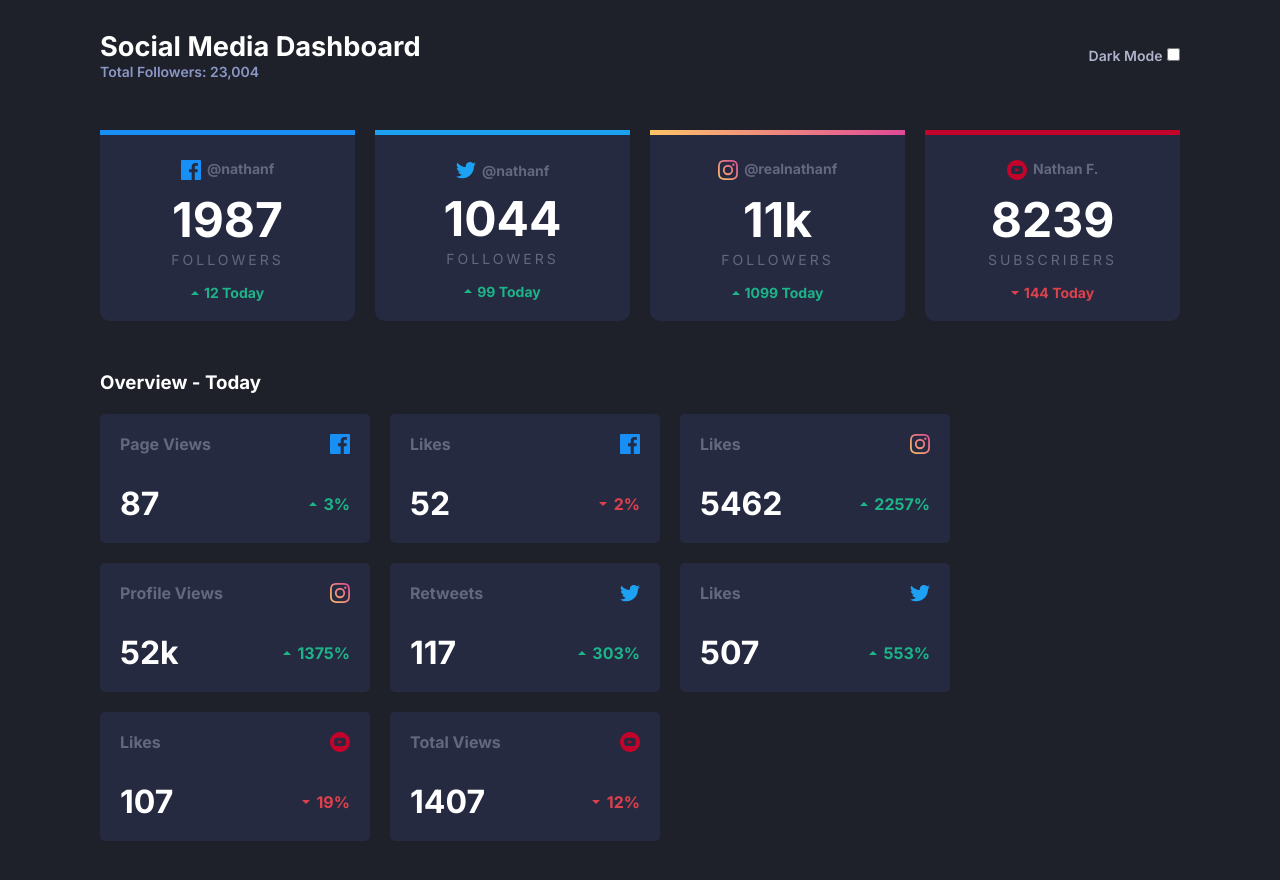
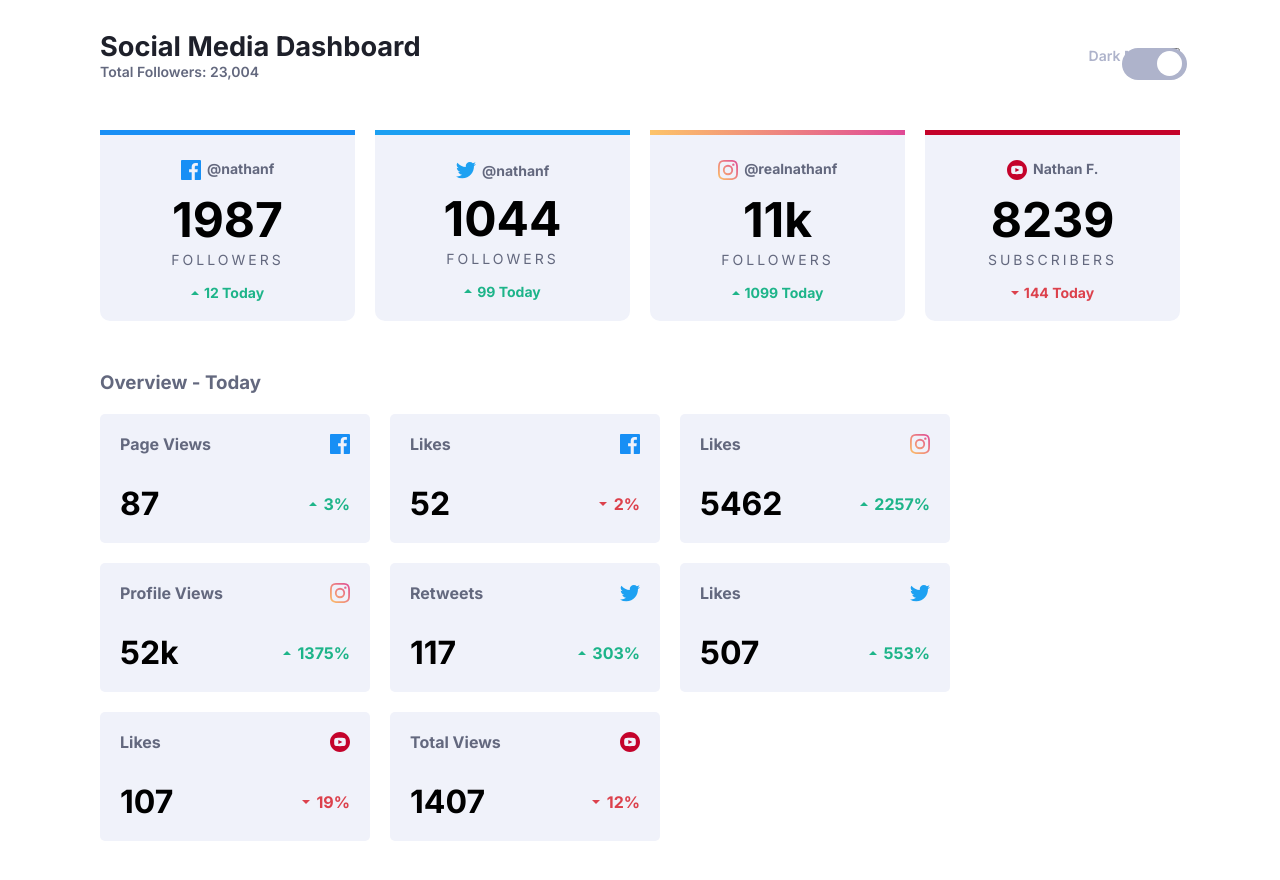
Before and after one commit to Pedro-Vitor-SG/dashboard-with-switcher, a plain HTML site: page index.html in a window 1280 px wide. Drawn offline with Linux system fonts and the light colour scheme.

Commit message:
logica dark mode via verificação de classe no body

```diff
--- a/css/style.css
+++ b/css/style.css
@@ -39,6 +39,7 @@
 }
 
 body {
+    transition: .5s;
     background-color: var(--light-bg);
     padding: 30px 0 0;
 }
@@ -64,6 +65,34 @@ body {
 
 .container-theme label {
     color: var(--light-toggle);
+}
+
+.container-theme input[type="checkbox"] {
+    cursor: pointer;
+    position: relative;
+}
+
+.container-theme input[type="checkbox"]::before {
+    content: "";
+    display: block;
+    position: absolute;
+    width: 65px;
+    height: 32px;
+    border-radius: 20px;
+    top: 0;
+    left: -45px;
+    background-color:var(--light-toggle);
+}
+.container-theme input[type="checkbox"]::after {
+    content: "";
+    display: block;
+    position: absolute;
+    width: 25px;
+    height: 25px;
+    border-radius: 20px;
+    top: 3px;
+    left: -10px;
+    background-color:#fff;
 }
 
 .social-cards,
@@ -230,6 +259,11 @@ body {
     color: var(--dark-white);
 }
 
+.dark .social-cards .card:hover,
+.dark .card-overview:hover {
+    background-color: #393b52;
+}
+
 @media only screen and (max-width:1023px) {
     .container {
         margin: 0 20px;
--- a/index.html
+++ b/index.html
@@ -12,7 +12,7 @@
       href="./images/favicon-32x32.png"
     />
 
-    <title>Frontend Mentor | [Challenge Name Here]</title>
+    <title>Dashboard with switcher</title>
     <link rel="stylesheet" href="./css/style.css" />
 
     <!-- Feel free to remove these styles or customise in your own stylesheet 👍 -->
@@ -25,8 +25,10 @@
         color: hsl(228, 45%, 44%);
       }
     </style>
+
+    <script src="./js/script.js" defer></script>
   </head>
-  <body class="dark">
+  <body >
     <header class="header container">
       <div class="container-resume">
         <h2>Social Media Dashboard</h2>
@@ -108,7 +110,9 @@
           </p>
           <p class="metrics-number">
             <span class="grow">87</span>
-          <span class="number-green"><img src="./images/icon-up.svg" alt="icon-up" /> 3%</span>
+            <span class="number-green"
+              ><img src="./images/icon-up.svg" alt="icon-up" /> 3%</span
+            >
           </p>
         </div>
 
@@ -119,7 +123,9 @@
           </p>
           <p class="metrics-number">
             <span class="grow">52</span>
-          <span class="number-red"><img src="./images/icon-down.svg" alt="icon-up" />2%</span>
+            <span class="number-red"
+              ><img src="./images/icon-down.svg" alt="icon-up" />2%</span
+            >
           </p>
         </div>
 
--- /dev/null
+++ b/js/script.js
@@ -0,0 +1,5 @@
+const changeTheme = document.querySelector("#change-theme")
+
+changeTheme.addEventListener("change", () => {
+    document.body.classList.toggle('dark')
+})
```
Lines whose indentation alone changed are shown as unchanged.
